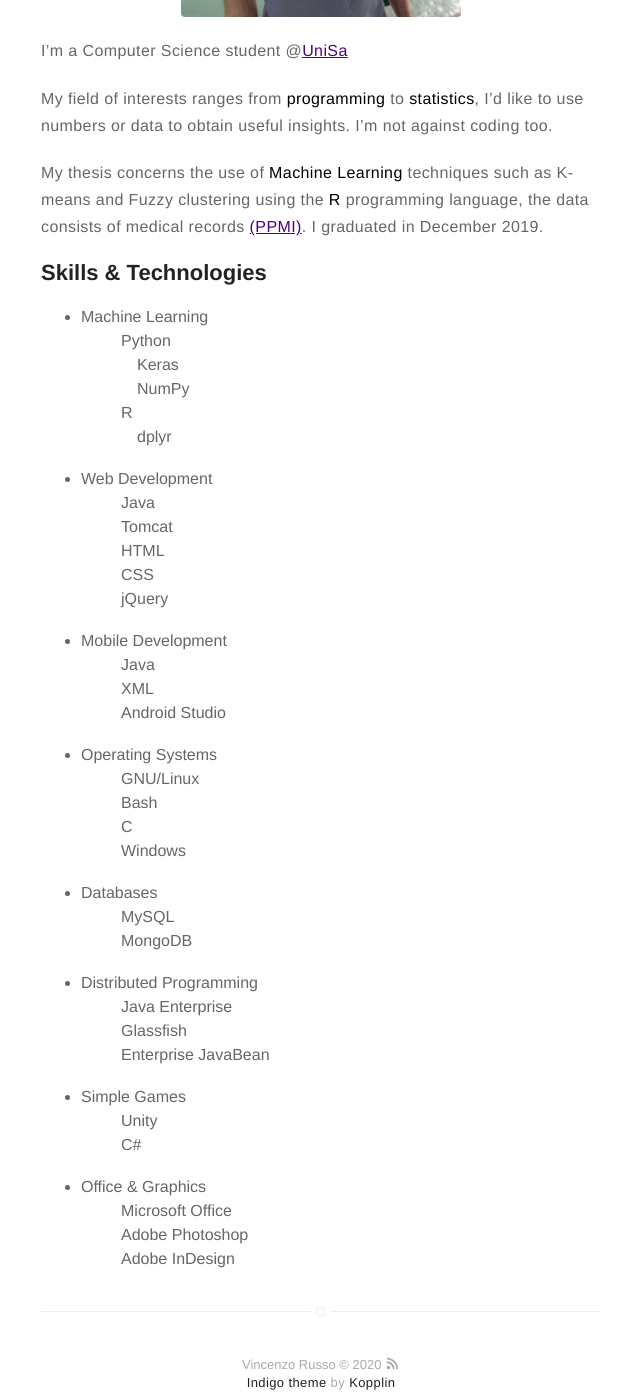
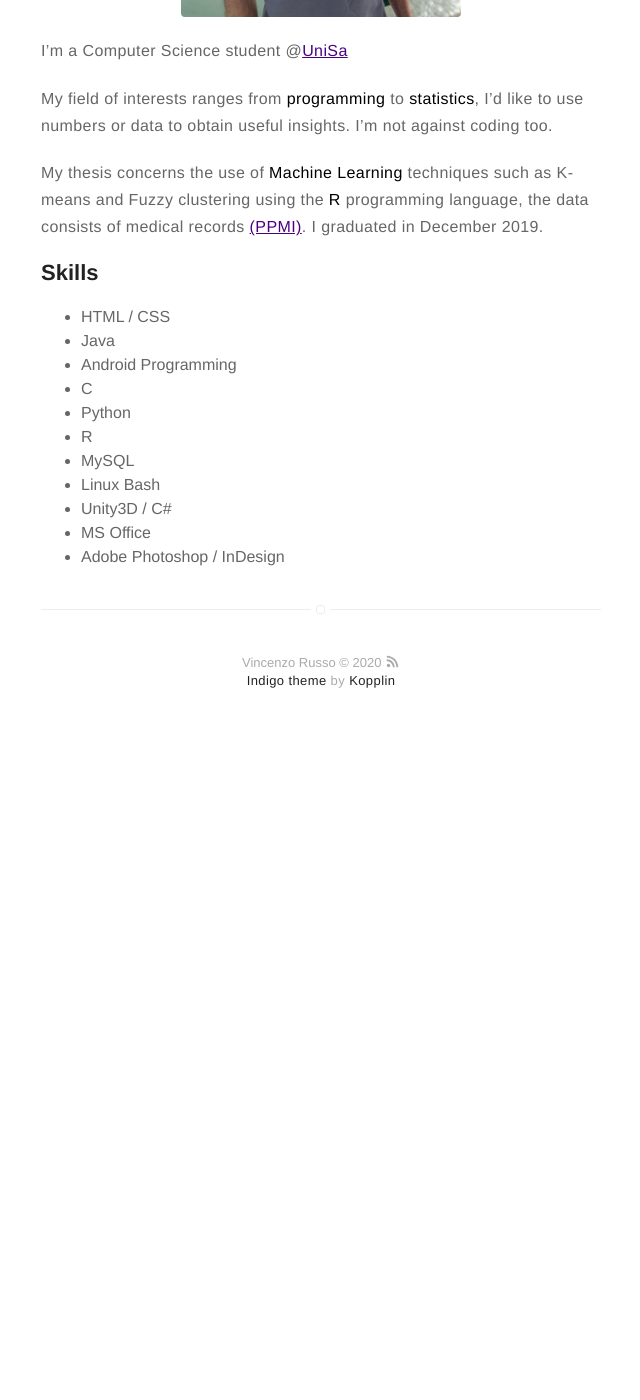
Before and after one commit to vincenzorusso12/vincenzorusso12.github.io, a Jekyll site: the page built from about.md, in a window 1280 px wide and 1400 px high, scrolled down 481 px. Shown: the whole window, without its empty margins (319-959 px from the left). Built offline with Jekyll 4.4.1, drawn with Linux system fonts in a browser that asks for light colours; after the commit the page ends 1233 px from its top, so only the background shows below that.

Commit message:
Revert "Update about.md"
This reverts commit b665923609aff8b30e44a7d79e1431040c41a9b3.

```diff
--- a/about.md
+++ b/about.md
@@ -13,57 +13,18 @@ I graduated in December 2019.
 
 
 
-<h2>Skills & Technologies</h2>
+<h2>Skills</h2>
 
 <ul class="skill-list">
-	<li><dt>Machine Learning</dt>
-  		<dd>Python  		  </dd>
-		<dd>&emsp;Keras			  </dd>
-		<dd>&emsp;NumPy			  </dd>
-		<dd>R				  </dd>
-		<dd>&emsp;dplyr			  </dd>
-	</li>
-	<br>
-	<li><dt>Web Development</dt>
-  		<dd>Java  </dd>
-		<dd>Tomcat</dd>
-		<dd>HTML  </dd>
-		<dd>CSS   </dd>
-		<dd>jQuery </dd>
-  	</li>
-	<br>
-	<li><dt>Mobile Development</dt>
-  		<dd>Java  		  </dd>
-		<dd>XML			  </dd>
-		<dd>Android Studio</dd>
-  	</li>
-	<br>
-	<li><dt>Operating Systems</dt>
-  		<dd>GNU/Linux  		  </dd>
-		<dd>Bash			  </dd>
-		<dd>C				  </dd>
-		<dd>Windows			  </dd>
-  	</li>
-	<br>
-	<li><dt>Databases</dt>
-  		<dd>MySQL  		  </dd>
-		<dd>MongoDB		  </dd>
-  	</li>
-	<br>
-	<li><dt>Distributed Programming</dt>
-  		<dd>Java Enterprise  		  </dd>
-		<dd>Glassfish 			      </dd>
-		<dd>Enterprise JavaBean       </dd>
-  	</li>
-	<br>
-	<li><dt>Simple Games</dt>
-  		<dd>Unity  		  </dd>
-		<dd>C#			  </dd>
-  	</li>
-	<br>
-	<li><dt>Office & Graphics</dt>
-  		<dd>Microsoft Office</dd>
-		<dd>Adobe Photoshop </dd>
-		<dd>Adobe InDesign  </dd>
-  	</li>
+	<li>HTML / CSS</li>
+	<li>Java</li>
+	<li>Android Programming</li>
+	<li>C</li>
+	<li>Python</li>
+	<li>R</li>
+	<li>MySQL</li>
+	<li>Linux Bash</li>
+	<li>Unity3D / C#</li>
+	<li>MS Office</li>
+	<li>Adobe Photoshop / InDesign</li>
 </ul>
```
